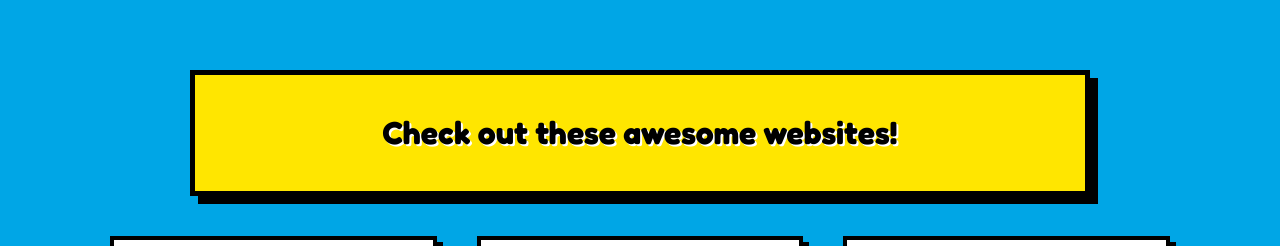
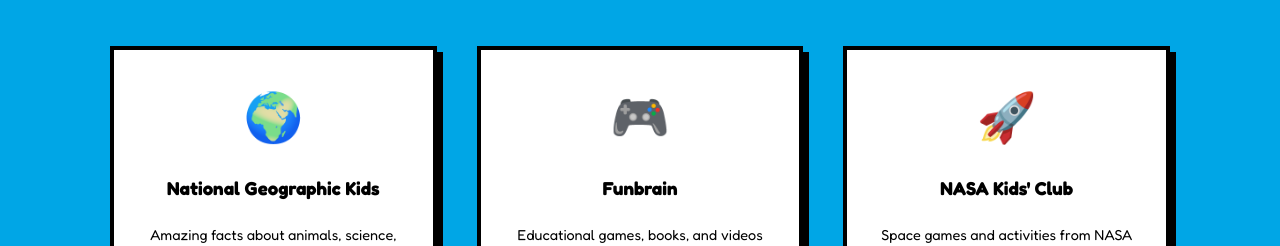
Before and after one commit to peterpolkadot/saintjudy, a Next.js app: page /links in a window 1280 px wide. Shown: the part 294-540 px from the top of the page. Built offline with nearby package versions, Linux system fonts and the light colour scheme; no server answers; the database is empty.

Commit message:
🎭 Saint Judy - Judy's Jokes

```diff
--- a/app/links/page.js
+++ b/app/links/page.js
@@ -58,9 +58,7 @@
       </section>
 
       <main className="container">
-        <div className="section-card">
-          <h2>Check out these awesome websites!</h2>
-        </div>
+
 
         <div className="categories-grid">
           {kidsSites.map((site, i) => (
```
